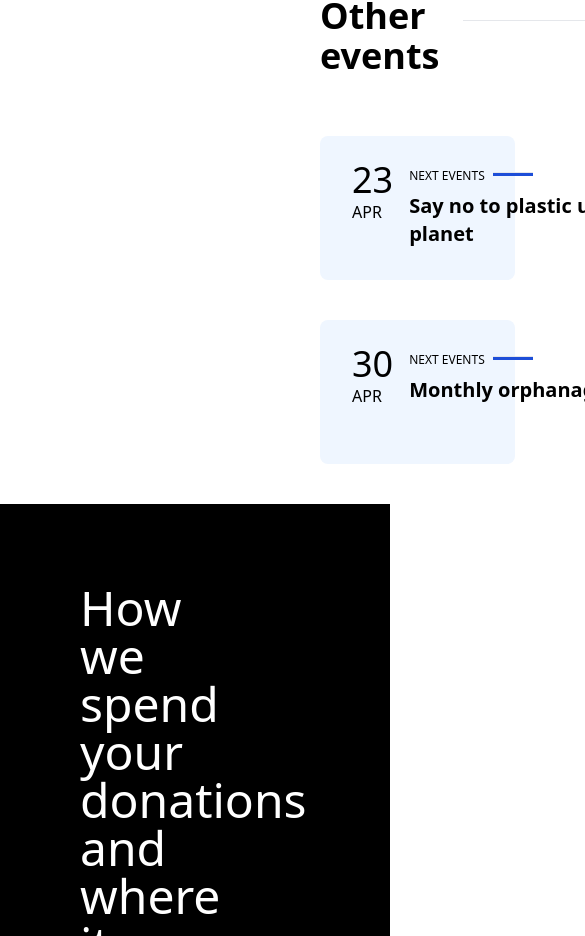
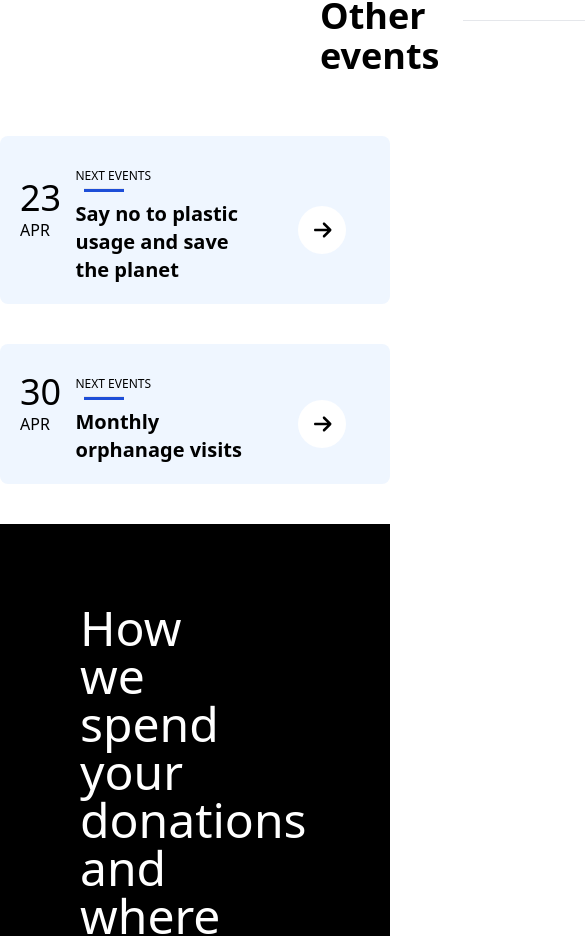
Before and after one commit to Pr3mKum4r/Jurident-Task-2, a React (Vite) app: page / in a window 390 px wide. Shown: the part 2477-3413 px from the top of the page, 585 px wide, since content can reach past the window. Built offline with nearby package versions, Linux system fonts and the light colour scheme.

Commit message:
made responsive

```diff
--- a/src/Components/EventCard.jsx
+++ b/src/Components/EventCard.jsx
@@ -3,22 +3,24 @@ import { faArrowRight } from '@fortawesome/free-solid-svg-icons';
 
 const EventCard = (props) => {
   return (
-    <div className="w-1/2 ml-80 bg-blue-50 rounded-lg flex mt-5 h-36 m-10">
-      <div className="mt-6 ml-8">
-        <h1 className="text-4xl ">{props.date}</h1>
+    <div className="w-fit-class bg-blue-50 rounded-lg flex flex-wrap mt-5 pb-5 mx-auto h-fit m-10">
+      <div className="my-auto m-2 mr-5 ml-5 w-[5%]">
+        <h1 className="text-4xl">{props.date}</h1>
         <p>{props.month}</p>
       </div>
-      <div>
-        <div className="mt-8 ml-4 text-xs mb-2 flex ">
+      <div className='w-[50%]'>
+        <div className="mt-8 ml-4 text-xs mb-2">
           <div><p>NEXT EVENTS</p></div>
           <div><hr className='w-10 mt-1 ml-2 h-1 bg-blue-700'/></div>
         </div>
-        <div className="ml-4 text-xl font-bold w-96">
+        <div className="ml-4 text-xl font-bold">
           <h3>{props.text}</h3>
         </div>
       </div>
-      <div className="rounded-full w-12 h-12 bg-white mt-10 ml-20 pt-3 pl-4">
+      <div className="mx-auto my-auto m-[40%]">
+      <div className="rounded-full w-12 h-12 bg-white mt-10 pt-3 pl-4">
       <FontAwesomeIcon icon={faArrowRight} size="lg"/>
+      </div>
       </div>
     </div>
   );
```
